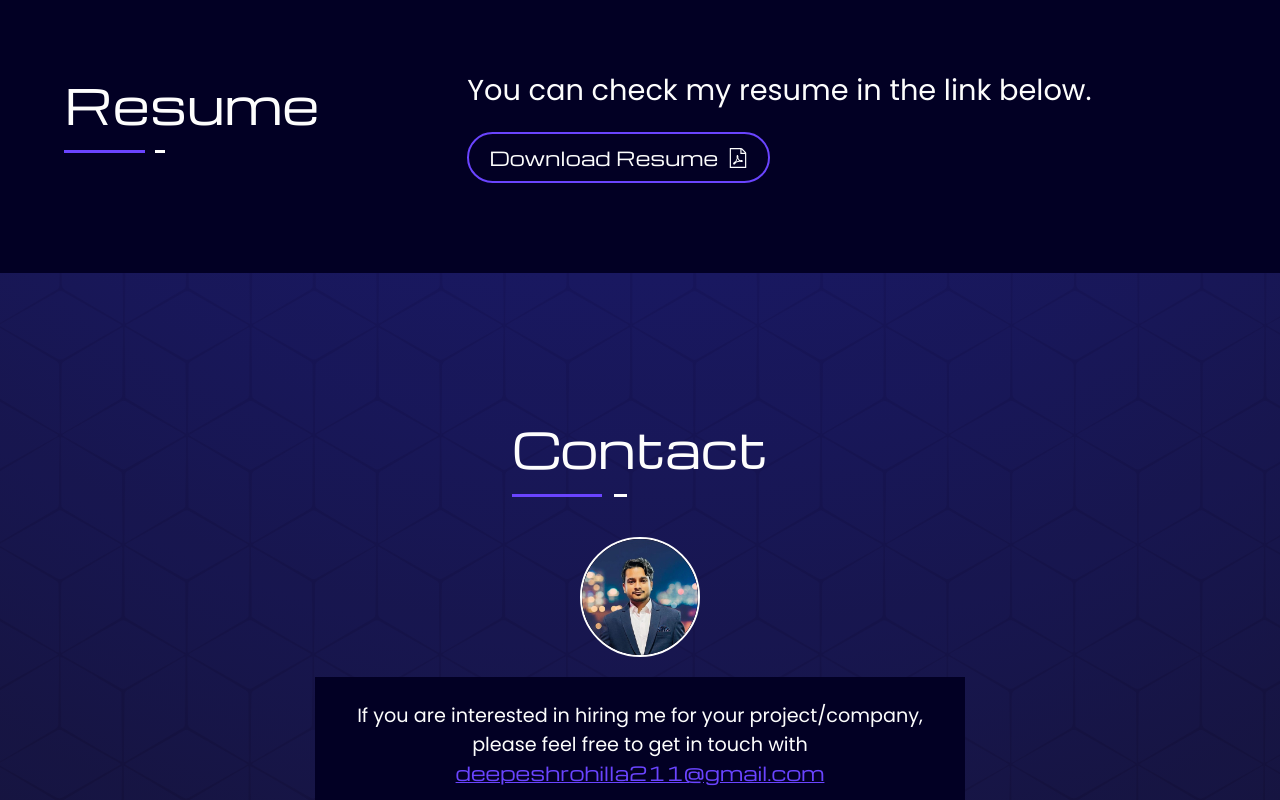
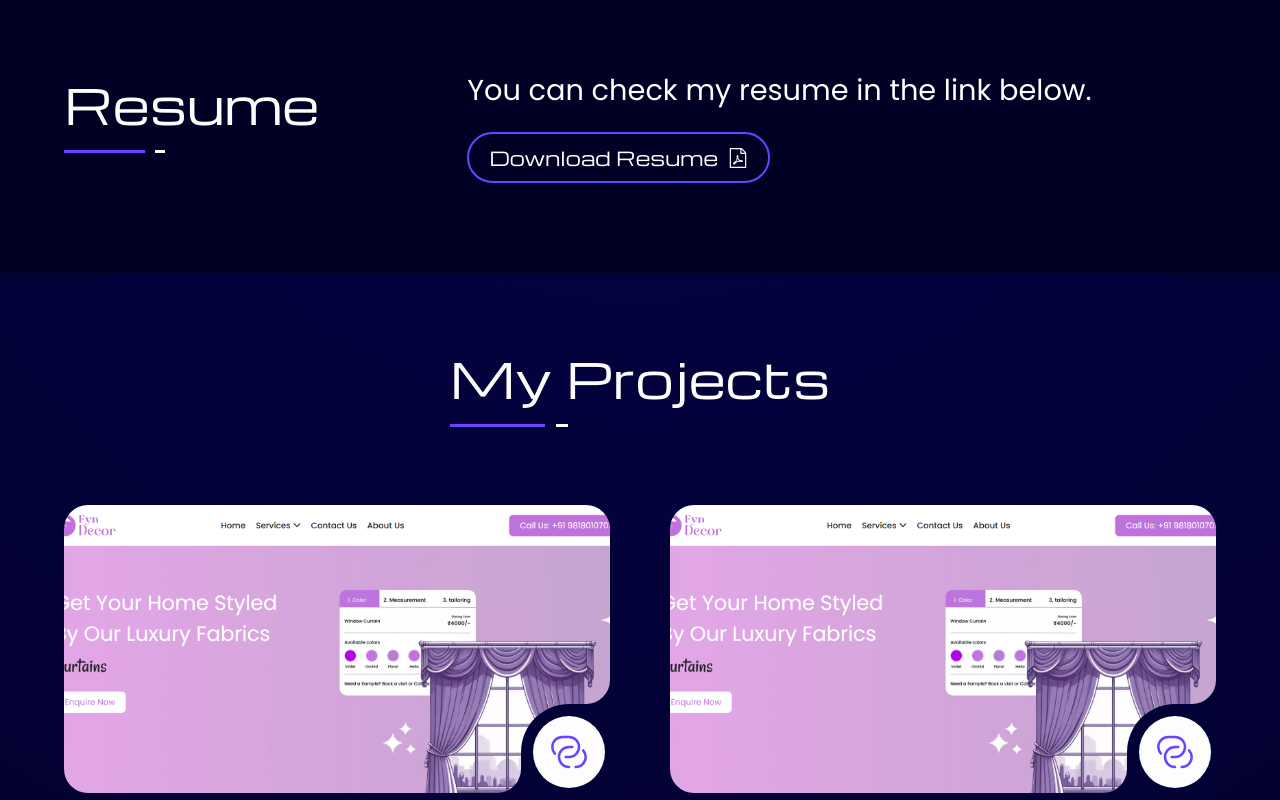
Before and after one commit to rdeepesh/my-portfolio, a React (Vite) app: page / in a window 1280 px wide. Shown: the part 2000-2800 px from the top of the page. Built offline with nearby package versions, Linux system fonts and the light colour scheme.

Commit message:
feat - projects section added with responsive

```diff
--- a/src/App.jsx
+++ b/src/App.jsx
@@ -5,6 +5,7 @@ import Preloader from "./Components/UI/Preloader";
 const Header = lazy(() => import("./layout/Header"));
 const HeroSection = lazy(() => import("./Components/Sections/HeroSection"));
 const AboutMe = lazy(() => import("./Components/Sections/AboutMe"));
+const Projects = lazy(() => import("./Components/Sections/Projects"));
 const Contact = lazy(() => import("./Components/Sections/Contact"));
 
 function App() {
@@ -13,6 +14,7 @@ function App() {
       <Header />
       <HeroSection />
       <AboutMe />
+      <Projects />
       <Contact />
     </Suspense>
   );
--- a/src/Components/Sections/Contact.jsx
+++ b/src/Components/Sections/Contact.jsx
@@ -88,6 +88,7 @@ const ContactDescription = styled.p`
   padding: 25px;
   a {
     color: var(--primary);
+    word-wrap: break-word;
   }
   @media screen and (max-width: 900px){
     width: 100%;
--- a/src/Components/Sections/HeroSection.jsx
+++ b/src/Components/Sections/HeroSection.jsx
@@ -37,6 +37,9 @@ const Heading = styled.h1`
   }
   @media screen and (max-width: 450px) {
     font-size: 2.5rem;
+  }
+  @media screen and (max-width: 350px) {
+    font-size: 2rem;
   }
 `;
 
--- /dev/null
+++ b/src/Components/Sections/Projects.jsx
@@ -0,0 +1,241 @@
+import styled from "styled-components";
+import FyndecorIMG from "../../assets/Imgs/projects/fyndecor.png";
+import { LINK_ICON } from "../UI/Icons";
+
+const Section = styled.section`
+  display: flex;
+  flex-direction: column;
+  color: var(--white);
+  padding: 50px 5%;
+  position: relative;
+  z-index: 1;
+  @media screen and (max-width: 600px) {
+    padding: 50px 3%;
+  }
+  &::before {
+    content: "";
+    position: absolute;
+    z-index: -1;
+    left: 0;
+    bottom: 0;
+    width: 100%;
+    height: 100%;
+    background-color: var(--secondary);
+    opacity: 0.6;
+  }
+`;
+
+const Title = styled.h1`
+  font-size: 2.5rem;
+  margin: 20px auto;
+  position: relative;
+  padding-bottom: 15px;
+  max-width: 400px;
+  height: max-content;
+
+  &::before {
+    content: "";
+    position: absolute;
+    left: 0;
+    bottom: 0;
+    width: 25%;
+    height: 3px;
+    background-color: var(--primary);
+  }
+  &::after {
+    content: "";
+    position: absolute;
+    left: 28%;
+    bottom: 0;
+    width: 3%;
+    height: 3px;
+    background-color: var(--white);
+  }
+  @media screen and (max-width: 900px) {
+    font-size: 1.8rem;
+  }
+  @media screen and (max-width: 600px) {
+    font-size: 1.5rem;
+    margin: 0 auto 20px;
+  }
+`;
+
+const ProjectsContainer = styled.div`
+  margin-top: 3rem;
+  display: flex;
+  flex-wrap: wrap;
+  justify-content: space-between;
+  @media screen and (max-width: 600px) {
+    margin-top: 1.5rem;
+  }
+`;
+
+const Card = styled.div`
+  position: relative;
+  width: calc(50% - 30px);
+  margin-bottom: 35px;
+  @media screen and (max-width: 900px) {
+    width: 100%;
+    margin-bottom: 35px;
+    &:last-child{
+      margin-bottom: 0;
+    }
+  }
+`;
+
+const CardInner = styled.div`
+  position: relative;
+  width: 100%;
+  height: 15rem;
+  border-radius: 1.25rem;
+  border-bottom-right-radius: 0;
+  overflow: hidden;
+  @media screen and (max-width: 600px) {
+    height: 11rem;
+    border-radius: 1rem;
+  }
+`;
+
+const Box = styled.div`
+  width: 100%;
+  height: 100%;
+  border-radius: 1.25rem;
+  overflow: hidden;
+`;
+
+const ImgBox = styled.div`
+  position: absolute;
+  inset: 0;
+  img {
+    width: 100%;
+    height: 100%;
+    object-fit: cover;
+  }
+`;
+
+const Icon = styled.div`
+  position: absolute;
+  bottom: -0.375rem;
+  right: -0.375rem;
+  width: 5rem;
+  height: 5rem;
+  background: #030236;
+  border-top-left-radius: 50%;
+  &::before {
+    position: absolute;
+    content: "";
+    bottom: 0.375rem;
+    left: -1.25rem;
+    background: transparent;
+    width: 1.25rem;
+    height: 1.25rem;
+    border-bottom-right-radius: 1.25rem;
+    box-shadow: 0.313rem 0.313rem 0 0.313rem #030236;
+  }
+
+  &::after {
+    position: absolute;
+    content: "";
+    top: -1.25rem;
+    right: 0.375rem;
+    background: transparent;
+    width: 1.25rem;
+    height: 1.25rem;
+    border-bottom-right-radius: 1.25rem;
+    box-shadow: 0.313rem 0.313rem 0 0.313rem #030236;
+  }
+  @media screen and (max-width: 600px) {
+    width: 4rem;
+    height: 4rem;
+  }
+`;
+
+const IconBox = styled.a`
+  position: absolute;
+  inset: 0.625rem;
+  background: var(--white);
+  border-radius: 50%;
+  display: flex;
+  justify-content: center;
+  align-items: center;
+  transition: 0.5s;
+  cursor: pointer;
+  svg {
+    width: 40px;
+    height: 40px;
+    path {
+      stroke: var(--primary);
+    }
+  }
+  &:hover {
+    background: var(--primary);
+    transform: rotate(180deg);
+    svg {
+      path {
+        stroke: var(--white);
+      }
+    }
+  }
+  @media screen and (max-width: 600px) {
+    svg {
+      width: 30px;
+      height: 30px;
+    }
+  }
+`;
+
+const Content = styled.div`
+  padding: 10px 0;
+  h3 {
+    text-transform: capitalize;
+    font-size: 1.3rem;
+  }
+`;
+
+const Projects = () => {
+  const projectList = [
+    {
+      id: "pro_01",
+      image: FyndecorIMG,
+      altText: "Fyndecor",
+      name: "Fyndecor",
+      url: "https://fyndecor.com/",
+    },
+    {
+      id: "pro_01",
+      image: FyndecorIMG,
+      altText: "Fyndecor",
+      name: "Fyndecor",
+      url: "https://fyndecor.com/",
+    },
+  ];
+
+  return (
+    <Section id="projects">
+      <Title className="h-font">My Projects</Title>
+      <ProjectsContainer>
+        {projectList?.map(({ id, image, altText, name, url }) => (
+          <Card key={id}>
+            <CardInner>
+              <Box>
+                <ImgBox>
+                  <img src={image} alt={altText} />
+                </ImgBox>
+                <Icon>
+                  <IconBox href={url} target="_blank" rel="noreferrer">
+                    <LINK_ICON />
+                  </IconBox>
+                </Icon>
+              </Box>
+            </CardInner>
+            <Content>
+              <h3 className="h-font">{name}</h3>
+            </Content>
+          </Card>
+        ))}
+      </ProjectsContainer>
+    </Section>
+  );
+};
+
+export default Projects;
--- a/src/Components/UI/Icons.jsx
+++ b/src/Components/UI/Icons.jsx
@@ -462,6 +462,25 @@ const HAMBURGER_ICON = () => {
   );
 };
 
+const LINK_ICON = () => {
+  return (
+    <svg
+      xmlns="http://www.w3.org/2000/svg"
+      width={w}
+      height={h}
+      viewBox="0 0 24 24"
+      fill="none"
+    >
+      <path
+        d="M10 15H12C15.3137 15 18 12.3137 18 9C18 5.68629 15.3137 3 12 3H8C4.68629 3 2 5.68629 2 9C2 10.5367 2.57771 11.9385 3.52779 13M16 21C19.3137 21 22 18.3137 22 15C22 13.4633 21.4223 12.0615 20.4722 11M12 21C8.68629 21 6 18.3137 6 15C6 11.6863 8.68629 9 12 9H14"
+        stroke="#1C274C"
+        strokeWidth="1.5"
+        strokeLinecap="round"
+      />
+    </svg>
+  );
+};
+
 export {
   PDF_ICON,
   BOOTSTRAP_ICON,
@@ -485,5 +504,6 @@ export {
   STRIPE_ICON,
   LINKEDIN_ICON,
   GITHUB_ICON,
-  HAMBURGER_ICON
+  HAMBURGER_ICON,
+  LINK_ICON
 };
--- a/src/layout/Header.jsx
+++ b/src/layout/Header.jsx
@@ -165,6 +165,17 @@ const Header = () => {
         <NavLink>
           <Link
             activeClass="active"
+            to="projects"
+            spy={true}
+            smooth={true}
+            duration={500}
+          >
+            Projects
+          </Link>
+        </NavLink>
+        <NavLink>
+          <Link
+            activeClass="active"
             to="contact"
             spy={true}
             smooth={true}
```
Also changed, not shown: src/assets/Imgs/projects/fyndecor.png (added).
